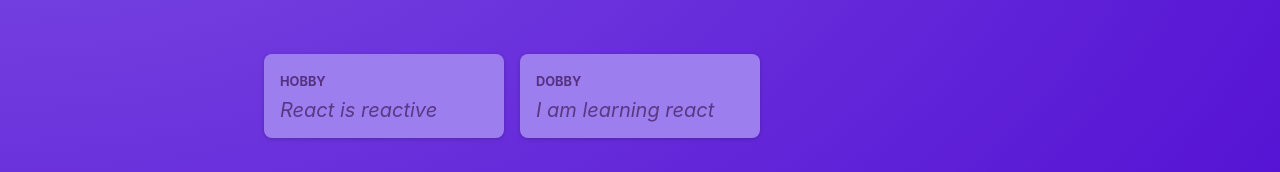
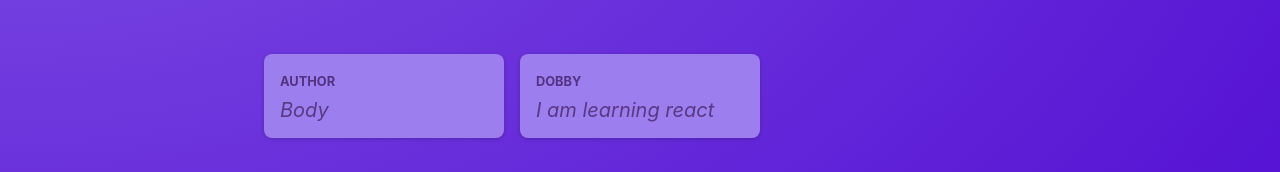
Before and after one commit to Paz777/react-message-post-app, a React (Vite) app: page / in a window 1280 px wide. Shown: the part 276-448 px from the top of the page. Built offline with nearby package versions, Linux system fonts and the light colour scheme; the HTML template or start-up script is replaced by a standard one.

Commit message:
Passing change handler to postlist for updating post values

```diff
--- a/src/components/NewPost.jsx
+++ b/src/components/NewPost.jsx
@@ -1,27 +1,17 @@
-import { useState } from 'react';
-import  classes from './NewPost.module.css'
+import classes from './NewPost.module.css'
 
-function NewPost() {
-
-    const [enteredBody, setEnteredBody] = useState('')
-
-    function changeBodyHandler(event) {
-        setEnteredBody(event.target.value);
-        //testing commit
-    }
+function NewPost(props) {
 
     return <form className={classes.form}>
         <p>
             <label htmlFor="body">Text</label>
-            <textarea id="body" required-rows={3} onChange={changeBodyHandler} />
+            <textarea id="body" required-rows={3} onChange={props.onBodyChange} />
         </p>
-        <p>{enteredBody}</p>
         <p>
             <label htmlFor="name">Name</label>
-            <input type="text" id="name" required />
+            <input type="text" id="name" required onChange={props.onAuthorChange} />
         </p>
     </form>
-
 }
 
 export default NewPost;
--- a/src/components/PostsList.jsx
+++ b/src/components/PostsList.jsx
@@ -1,12 +1,25 @@
 import NewPost from './NewPost';
 import Post from './Post';
 import classes from './PostsList.module.css'
+import { useState } from 'react';
 
 function PostsList() {
+
+    const [enteredBody, setEnteredBody] = useState('Body');
+    const [enteredAuthor, setEnteredAuthor] = useState('Author');
+
+    function onBodyHandler(event) {
+        setEnteredBody(event.target.value);
+    }
+
+    function onAuthorHandler(event) {
+        setEnteredAuthor(event.target.value)
+    }
+
     return <>
-        <NewPost />
+        <NewPost onBodyChange={onBodyHandler} onAuthorChange={onAuthorHandler} />
         <ul className={classes.posts}>
-            <Post author="Hobby" body="React is reactive" />
+            <Post author={enteredAuthor} body={enteredBody} />
             <Post author="Dobby" body="I am learning react" />
         </ul>
     </>
```
